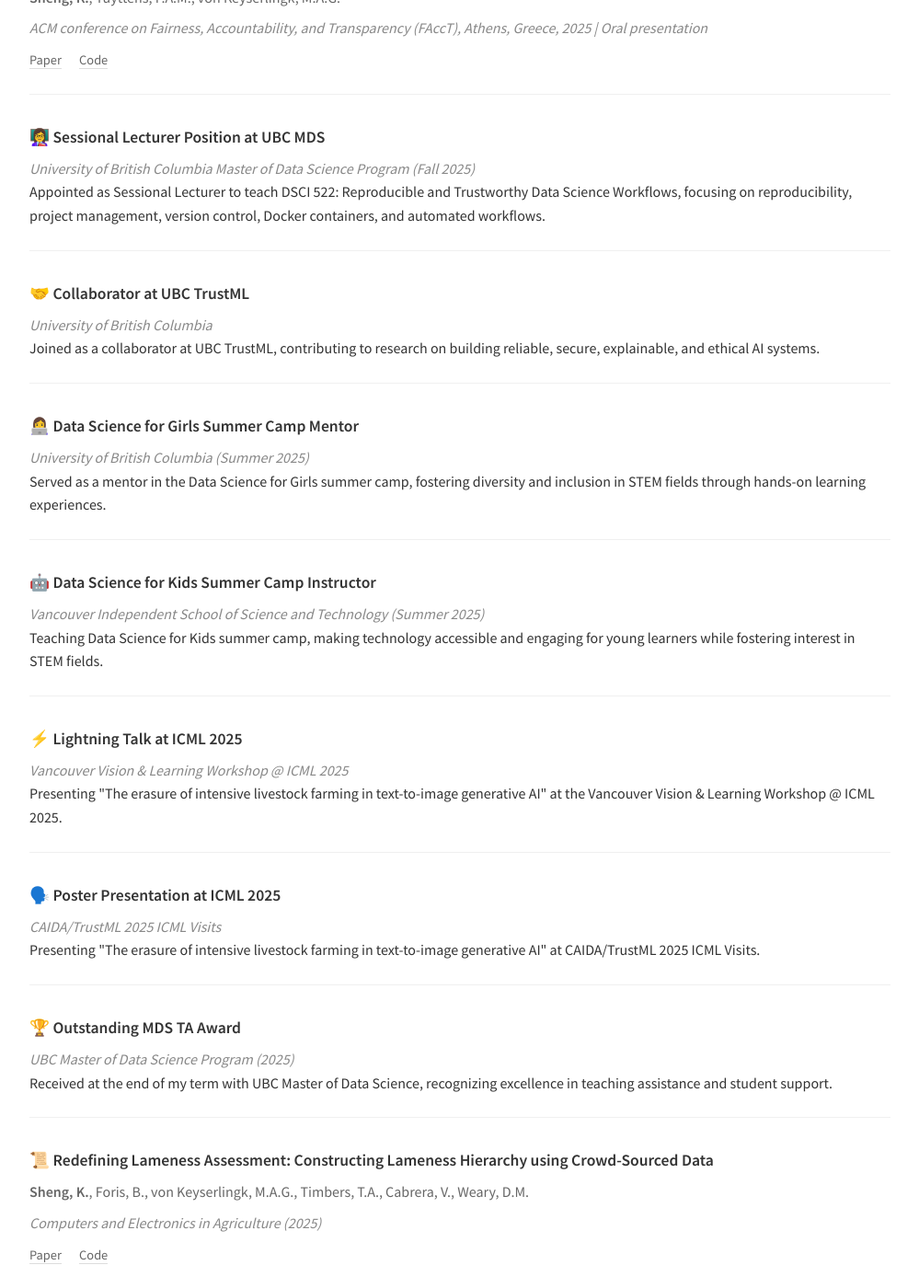
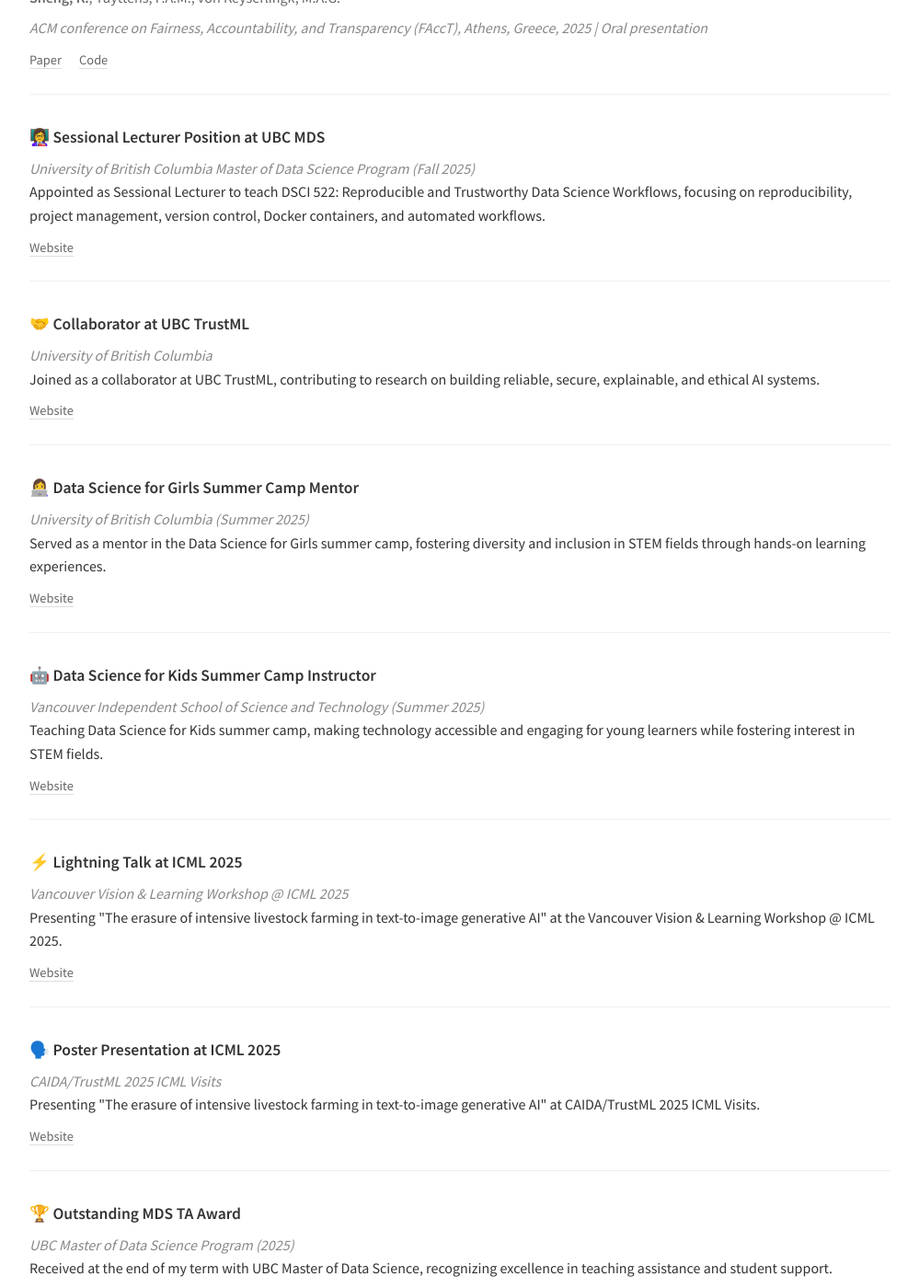
Before and after one commit to skysheng7/skysheng7.github.io, a Jekyll site: the page built from index.html, in a window 1280 px wide and 1400 px high, scrolled down 856 px. Shown: the whole window at 92% size, without its empty margins (140-1139 px from the left). Built offline with Jekyll 4.4.1, drawn with Linux system fonts in a browser that asks for light colours.

Commit message:
update icon

```diff
--- a/contact.html
+++ b/contact.html
@@ -34,13 +34,13 @@
 
         <div style="margin-bottom: 1.5rem;">
             <h3>Research Collaborator</h3>
-            <p><i class="fas fa-microscope" style="margin-right: 0.5rem;"></i> <a href="https://trustml.ubc.ca/profiles/sky-sheng" target="_blank">UBC TrustML Research Cluster</a></p>
+            <p><i class="fas fa-robot" style="margin-right: 0.5rem;"></i> <a href="https://trustml.ubc.ca/profiles/sky-sheng" target="_blank">UBC TrustML Research Cluster</a></p>
             <p style="margin-left: 1.5rem; color: #666; font-size: 0.9rem;">Trustworthiness of Machine-Learning-Based Systems</p>
         </div>
 
         <div style="margin-bottom: 1.5rem;">
             <h3>Sessional Lecturer</h3>
-            <p><i class="fas fa-chalkboard-teacher" style="margin-right: 0.5rem;"></i> UBC Master of Data Science Program</p>
+            <p><i class="fas fa-chalkboard-teacher" style="margin-right: 0.5rem;"></i> <a href="https://ubc-mds.github.io/descriptions/" target="_blank">UBC Master of Data Science Program</a></p>
             <p style="margin-left: 1.5rem; color: #666; font-size: 0.9rem;">Fall 2025</p>
         </div>
     </div>
--- a/index.html
+++ b/index.html
@@ -44,36 +44,54 @@
         <div class="publication-title">👩‍🏫 Sessional Lecturer Position at UBC MDS</div>
         <div class="publication-venue">University of British Columbia Master of Data Science Program (Fall 2025)</div>
         <div class="publication-description">Appointed as Sessional Lecturer to teach DSCI 522: Reproducible and Trustworthy Data Science Workflows, focusing on reproducibility, project management, version control, Docker containers, and automated workflows.</div>
+        <div class="publication-links">
+            <a href="https://ubc-mds.github.io/descriptions/" target="_blank">Website</a>
+        </div>
     </div>
 
     <div class="publication-item">
         <div class="publication-title">🤝 Collaborator at UBC TrustML</div>
         <div class="publication-venue">University of British Columbia</div>
-        <div class="publication-description">Joined as a collaborator at <a href="https://trustml.ubc.ca/profiles/sky-sheng" target="_blank">UBC TrustML</a>, contributing to research on building reliable, secure, explainable, and ethical AI systems.</div>
+        <div class="publication-description">Joined as a collaborator at UBC TrustML, contributing to research on building reliable, secure, explainable, and ethical AI systems.</div>
+        <div class="publication-links">
+            <a href="https://trustml.ubc.ca/profiles/sky-sheng" target="_blank">Website</a>
+        </div>
     </div>
 
     <div class="publication-item">
         <div class="publication-title">👩‍💻 Data Science for Girls Summer Camp Mentor</div>
         <div class="publication-venue">University of British Columbia (Summer 2025)</div>
-        <div class="publication-description">Served as a mentor in the <a href="https://katieburak.github.io/girls-in-DS/README.html" target="_blank">Data Science for Girls</a> summer camp, fostering diversity and inclusion in STEM fields through hands-on learning experiences.</div>
+        <div class="publication-description">Served as a mentor in the Data Science for Girls summer camp, fostering diversity and inclusion in STEM fields through hands-on learning experiences.</div>
+        <div class="publication-links">
+            <a href="https://katieburak.github.io/girls-in-DS/README.html" target="_blank">Website</a>
+        </div>
     </div>
 
     <div class="publication-item">
         <div class="publication-title">🤖 Data Science for Kids Summer Camp Instructor</div>
         <div class="publication-venue">Vancouver Independent School of Science and Technology (Summer 2025)</div>
-        <div class="publication-description">Teaching <a href="https://www.visst.ca/camps/datascience" target="_blank">Data Science for Kids</a> summer camp, making technology accessible and engaging for young learners while fostering interest in STEM fields.</div>
+        <div class="publication-description">Teaching Data Science for Kids summer camp, making technology accessible and engaging for young learners while fostering interest in STEM fields.</div>
+        <div class="publication-links">
+            <a href="https://www.visst.ca/camps/datascience" target="_blank">Website</a>
+        </div>
     </div>
 
     <div class="publication-item">
         <div class="publication-title">⚡ Lightning Talk at ICML 2025</div>
         <div class="publication-venue">Vancouver Vision & Learning Workshop @ ICML 2025</div>
-        <div class="publication-description">Presenting "The erasure of intensive livestock farming in text-to-image generative AI" at the <a href="https://sites.google.com/view/vancouver-icml2025/" target="_blank">Vancouver Vision & Learning Workshop @ ICML 2025</a>.</div>
+        <div class="publication-description">Presenting "The erasure of intensive livestock farming in text-to-image generative AI" at the Vancouver Vision & Learning Workshop @ ICML 2025.</div>
+        <div class="publication-links">
+            <a href="https://sites.google.com/view/vancouver-icml2025/" target="_blank">Website</a>
+        </div>
     </div>
 
     <div class="publication-item">
         <div class="publication-title">🗣️ Poster Presentation at ICML 2025</div>
         <div class="publication-venue">CAIDA/TrustML 2025 ICML Visits</div>
-        <div class="publication-description">Presenting "The erasure of intensive livestock farming in text-to-image generative AI" at <a href="https://caida.ubc.ca/event/caidatrustml-2025-icml-visits" target="_blank">CAIDA/TrustML 2025 ICML Visits</a>.</div>
+        <div class="publication-description">Presenting "The erasure of intensive livestock farming in text-to-image generative AI" at CAIDA/TrustML 2025 ICML Visits.</div>
+        <div class="publication-links">
+            <a href="https://caida.ubc.ca/event/caidatrustml-2025-icml-visits" target="_blank">Website</a>
+        </div>
     </div>
 
     <div class="publication-item">
--- a/teaching.html
+++ b/teaching.html
@@ -11,7 +11,7 @@
   <div class="year-header">2025</div>
 
   <div class="teaching-item">
-    <div class="teaching-title">Sessional Lecturer | DSCI 522: Reproducible and Trustworthy Data Science Workflows</div>
+    <div class="teaching-title">Sessional Lecturer | <a href="https://ubc-mds.github.io/descriptions/" target="_blank">DSCI 522: Reproducible and Trustworthy Data Science Workflows</a></div>
     <div class="teaching-venue">University of British Columbia Master of Data Science Program (UBC MDS)</div>
     <div class="teaching-description">Fall 2025 | Teaching reproducible and trustworthy data science workflows, focusing on reproducibility, project management, version control, Docker containers, and automated workflows.</div>
   </div>
```
